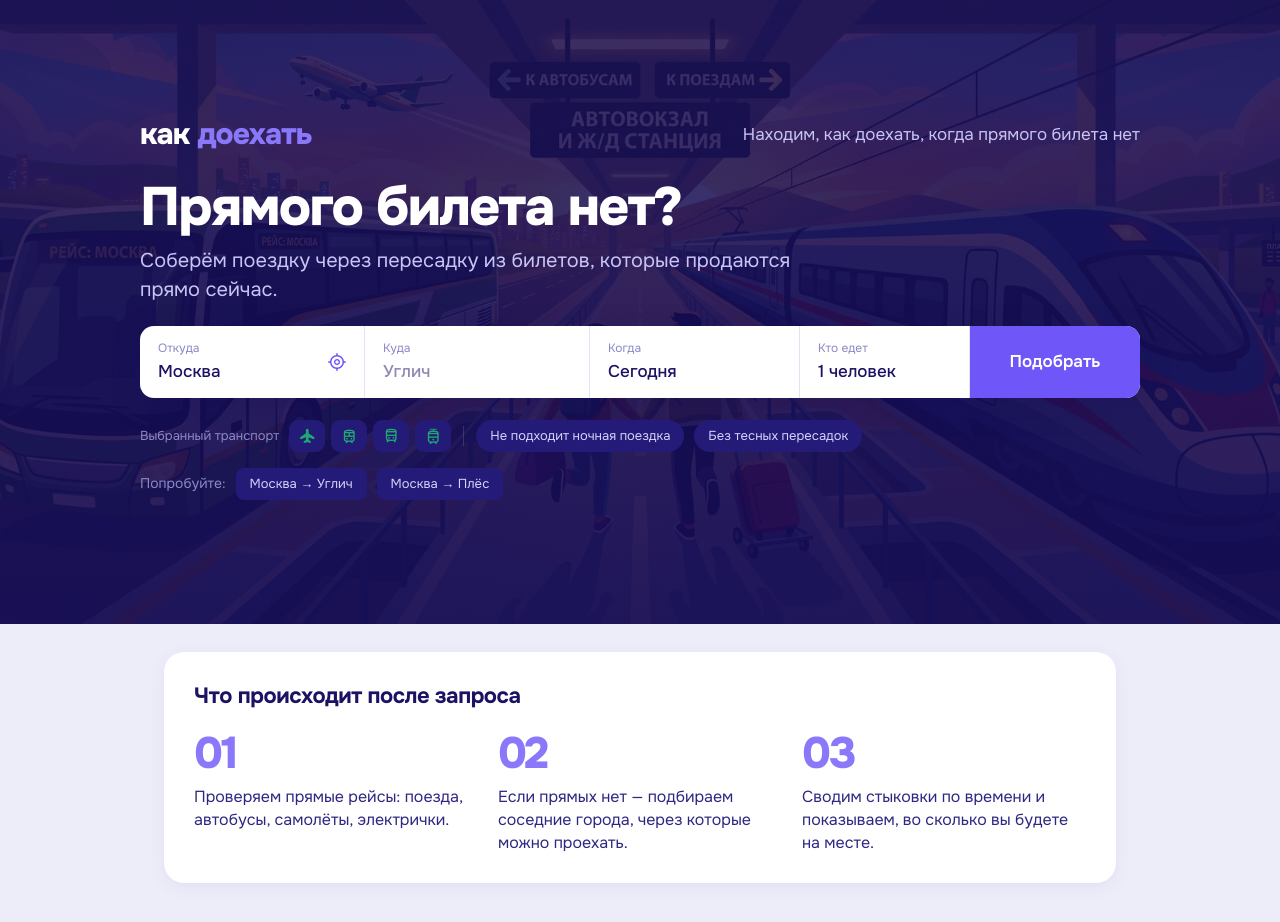
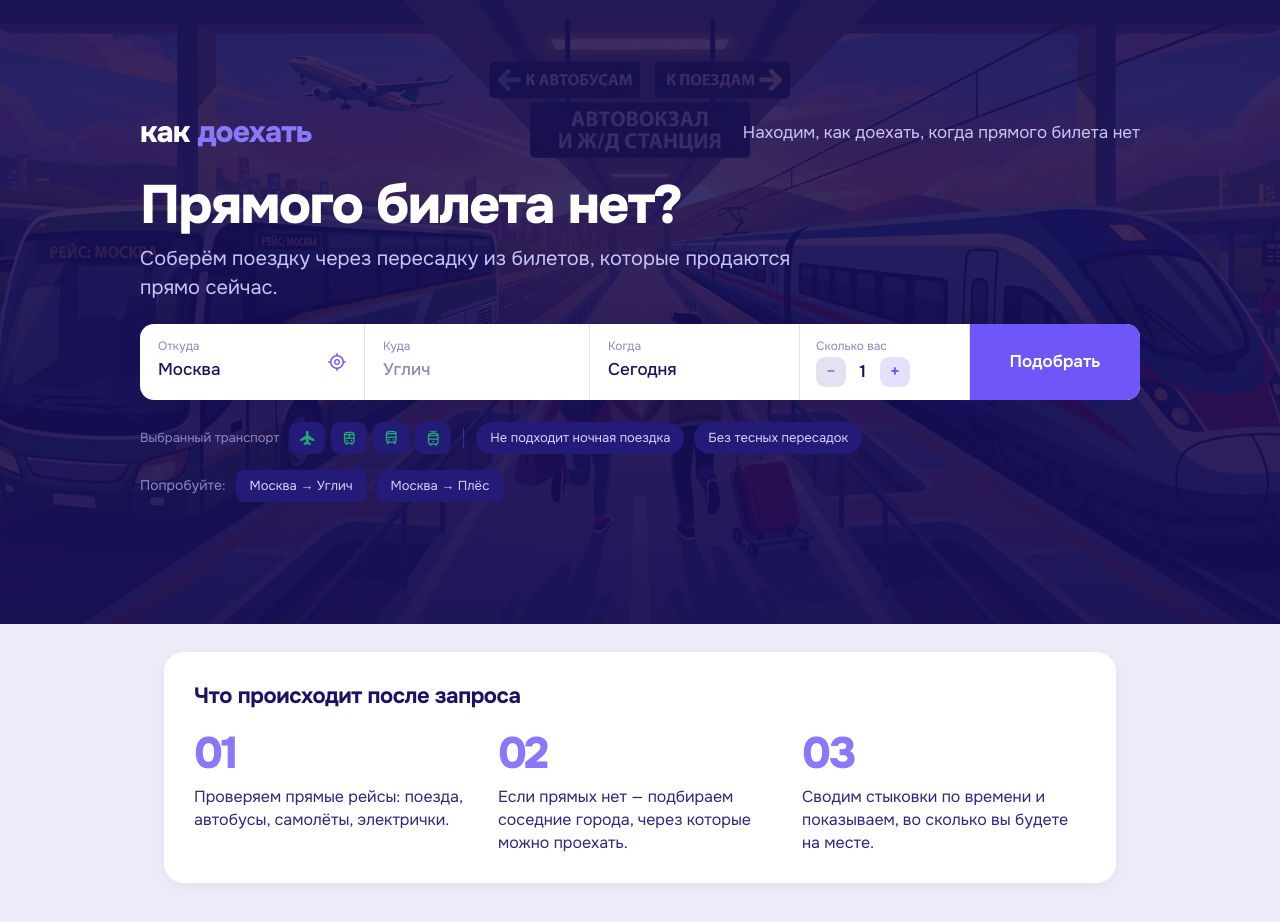
Before and after one commit to nyxandro/tutu-hackathon, a Next.js app: page / in a window 1280 px wide. Shown: the top 922 px of the page. Built offline with nearby package versions, Linux system fonts and the light colour scheme.

Commit message:
Счётчик «Сколько вас» вместо списка

```diff
--- a/src/frontend/components/route/travelers-picker.tsx
+++ b/src/frontend/components/route/travelers-picker.tsx
@@ -1,14 +1,14 @@
 /**
- * Поле «Кто едет» в строке поиска: выбор числа взрослых пассажиров.
+ * Поле «Сколько вас» в строке поиска: число взрослых пассажиров с шагом ±1.
  *
  * Экспорты:
- * - TravelersPicker — поле с выпадающим списком от одного до MAX_TRAVELERS
+ * - TravelersPicker — поле со счётчиком от одного до MAX_TRAVELERS
  * - describeTravelers() — склонение «1 человек / 2 человека / 5 человек»
+ *   для подписей в других местах интерфейса
  */
 
 'use client';
 
-import { useState } from 'react';
 import { COLORS } from '@/frontend/design';
 import { MAX_TRAVELERS } from '@/modules/routing/config';
 
@@ -22,6 +22,44 @@ export function describeTravelers(count: number): string {
   return `${count} человек`;
 }
 
+function StepButton({
+  sign,
+  disabled,
+  onClick,
+}: {
+  sign: '−' | '+';
+  disabled: boolean;
+  onClick: () => void;
+}) {
+  return (
+    <button
+      type="button"
+      onClick={onClick}
+      disabled={disabled}
+      aria-label={sign === '+' ? 'Добавить человека' : 'Убрать человека'}
+      style={{
+        width: 30,
+        height: 30,
+        flex: '0 0 30px',
+        border: 'none',
+        borderRadius: 9,
+        background: disabled ? COLORS.line : COLORS.accentSoft,
+        color: disabled ? COLORS.mutedSoft : COLORS.accent,
+        fontFamily: 'inherit',
+        fontSize: 17,
+        fontWeight: 600,
+        lineHeight: 1,
+        cursor: disabled ? 'default' : 'pointer',
+        display: 'flex',
+        alignItems: 'center',
+        justifyContent: 'center',
+      }}
+    >
+      {sign}
+    </button>
+  );
+}
+
 export function TravelersPicker({
   value,
   onChange,
@@ -29,88 +67,41 @@ export function TravelersPicker({
   value: number;
   onChange: (count: number) => void;
 }) {
-  const [open, setOpen] = useState(false);
-  const options = Array.from({ length: MAX_TRAVELERS }, (_, index) => index + 1);
-
   return (
     <div
       style={{
         flex: '0 1 170px',
-        minWidth: 140,
-        position: 'relative',
+        minWidth: 150,
         borderRight: `1px solid ${COLORS.line}`,
+        minHeight: 72,
+        padding: '13px 16px',
+        display: 'flex',
+        flexDirection: 'column',
+        justifyContent: 'center',
+        gap: 2,
       }}
     >
-      <button
-        type="button"
-        onClick={() => setOpen((prev) => !prev)}
-        style={{
-          width: '100%',
-          minHeight: 72,
-          border: 'none',
-          background: 'transparent',
-          padding: '13px 18px',
-          display: 'flex',
-          flexDirection: 'column',
-          alignItems: 'flex-start',
-          gap: 2,
-          fontFamily: 'inherit',
-          cursor: 'pointer',
-          textAlign: 'left',
-        }}
-      >
-        <span style={{ fontSize: 12, color: COLORS.mutedSoft }}>Кто едет</span>
-        <span style={{ fontSize: 17, fontWeight: 500, color: COLORS.ink }}>
-          {describeTravelers(value)}
+      <span style={{ fontSize: 12, color: COLORS.mutedSoft }}>Сколько вас</span>
+      <div style={{ display: 'flex', alignItems: 'center', gap: 10 }}>
+        <StepButton sign="−" disabled={value <= 1} onClick={() => onChange(value - 1)} />
+        <span
+          style={{
+            fontSize: 17,
+            fontWeight: 600,
+            color: COLORS.ink,
+            fontVariantNumeric: 'tabular-nums',
+            minWidth: 14,
+            textAlign: 'center',
+          }}
+        >
+          {value}
         </span>
-      </button>
-
-      {open ? (
-        <>
-          {/* Подложка ловит клик мимо списка: без неё он остаётся открытым. */}
-          <div onClick={() => setOpen(false)} style={{ position: 'fixed', inset: 0, zIndex: 30 }} />
-          <div
-            style={{
-              position: 'absolute',
-              top: 'calc(100% + 8px)',
-              left: 0,
-              minWidth: 200,
-              zIndex: 31,
-              background: COLORS.surface,
-              borderRadius: 14,
-              boxShadow: '0 18px 44px rgba(21,12,86,.22)',
-              padding: 8,
-              display: 'flex',
-              flexDirection: 'column',
-            }}
-          >
-            {options.map((count) => (
-              <button
-                key={count}
-                type="button"
-                onClick={() => {
-                  onChange(count);
-                  setOpen(false);
-                }}
-                style={{
-                  border: 'none',
-                  background: count === value ? COLORS.accentSoft : 'transparent',
-                  color: count === value ? COLORS.accent : COLORS.ink,
-                  borderRadius: 10,
-                  padding: '10px 12px',
-                  fontFamily: 'inherit',
-                  fontSize: 15,
-                  fontWeight: count === value ? 600 : 500,
-                  textAlign: 'left',
-                  cursor: 'pointer',
-                }}
-              >
-                {describeTravelers(count)}
-              </button>
-            ))}
-          </div>
-        </>
-      ) : null}
+        <StepButton
+          sign="+"
+          disabled={value >= MAX_TRAVELERS}
+          onClick={() => onChange(value + 1)}
+        />
+      </div>
     </div>
   );
 }
```
